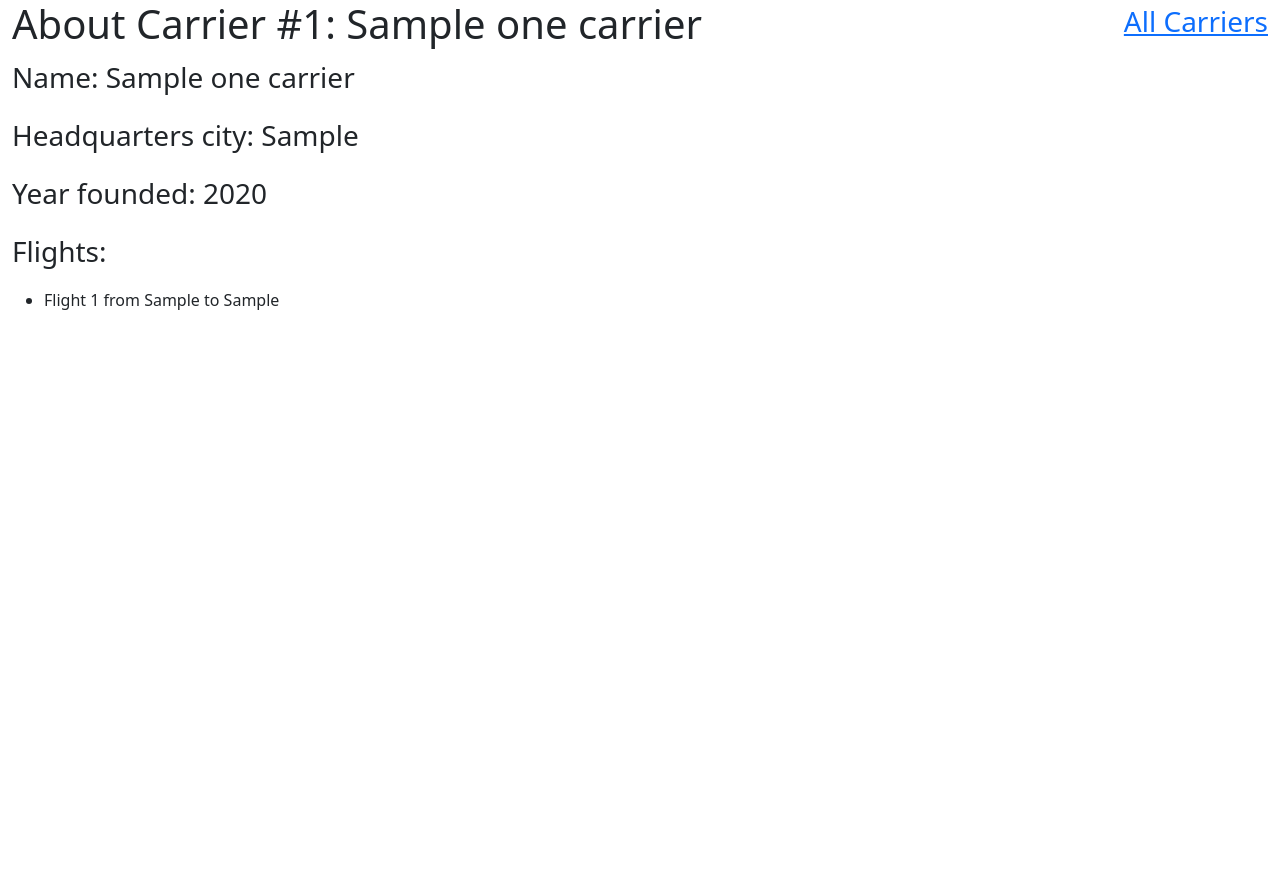
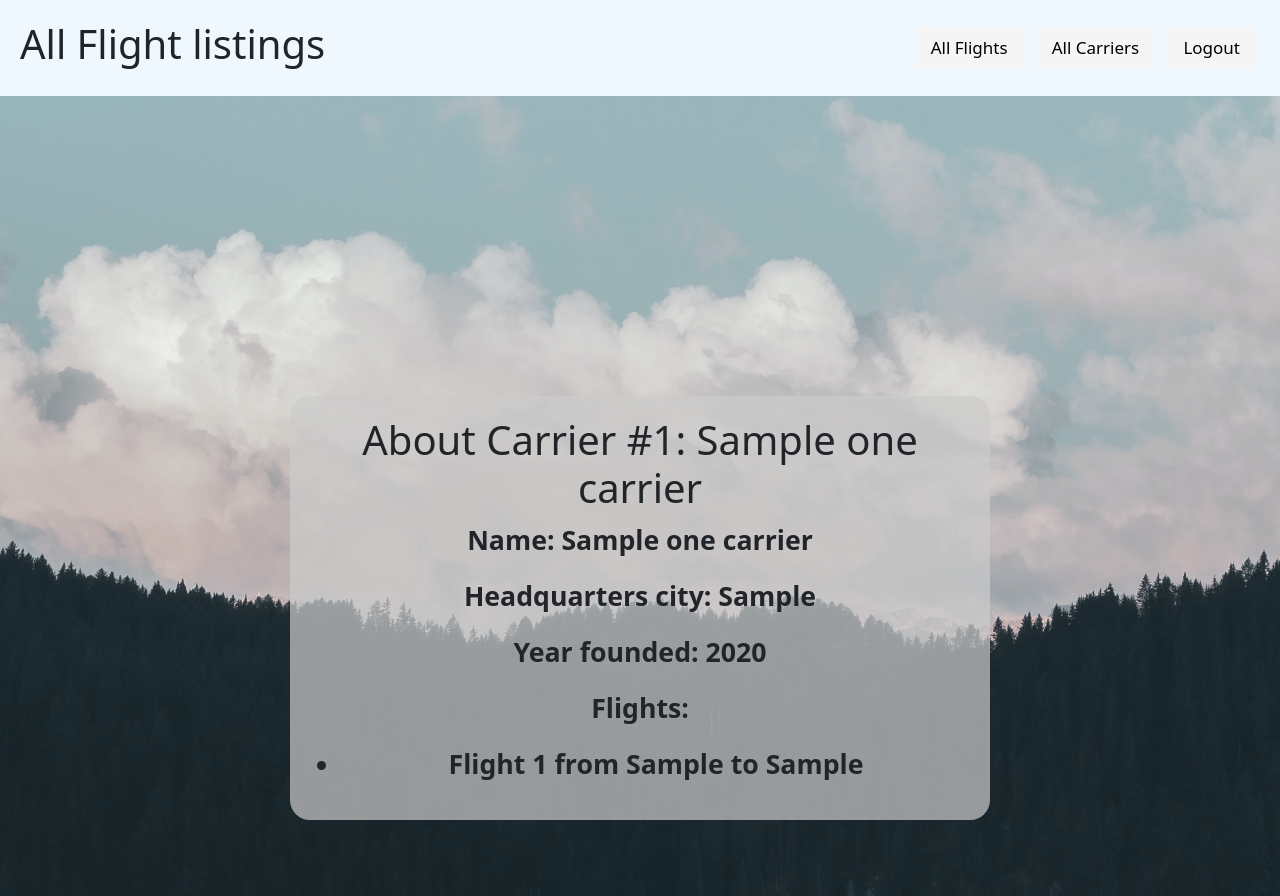
Before and after one commit to afelixj89/GroupProject, a Flask app: template flask_app/templates/view_carrier.html in a window 1280 px wide. Before the commit the page ends 310 px from the top, so only its background shows below. Run offline with Flask 2, Linux system fonts and the light colour scheme; the template is opened without the code that fills it: most values are stand-ins (such as "Sample title", 1, 10 or a date in 2020).

Commit message:
Completed View Flight/Carrier html pages

```diff
--- a/flask_app/static/css/style.css
+++ b/flask_app/static/css/style.css
@@ -125,3 +125,26 @@ legend {
 .display {
     padding: 20px;
 }
+
+.flight_content {
+    text-align: center;
+    width: 650px;
+    margin: 300px auto;
+    padding: 20px;
+    border-radius: 20px;
+    background: rgba(204, 204, 204, 0.7);
+}
+
+.carrier_content {
+    text-align: center;
+    width: 700px;
+    margin: 300px auto;
+    padding: 20px;
+    border-radius: 20px;
+    background: rgba(204, 204, 204, 0.7);
+}
+
+.target_info {
+    font-weight: bold;
+    font-size: 20pt;
+}
--- a/flask_app/templates/all_carriers.html
+++ b/flask_app/templates/all_carriers.html
@@ -13,8 +13,7 @@
     <div class="banner">
         <h1 class="banner_title">All Flight listings</h1>
         <div class="navButons">
-            <a href="">My Flights</a>
-            <a href="">All Carriers</a>
+            <a href="">All Flights</a>
             <a href="/">Logout</a>
         </div>
     </div>
--- a/flask_app/templates/view_carrier.html
+++ b/flask_app/templates/view_carrier.html
@@ -4,25 +4,28 @@
     <meta charset="UTF-8">
     <meta http-equiv="X-UA-Compatible" content="IE=edge">
     <meta name="viewport" content="width=device-width, initial-scale=1.0">
-    <link href="https://cdn.jsdelivr.net/npm/bootstrap@5.1.3/dist/css/bootstrap.min.css" rel="stylesheet" integrity="sha384-1BmE4kWBq78iYhFldvKuhfTAU6auU8tT94WrHftjDbrCEXSU1oBoqyl2QvZ6jIW3" crossorigin="anonymous">
     <title>View a Carrier</title>
+    <!-- <link rel="stylesheet" href="{{url_for('static', filename='css/styles.css')}}"> For Flask Use when set up. -->
+    <link rel="stylesheet" href="../static/css/style.css"> <!--For HTML setup without flask use-->
+    <link href="https://cdn.jsdelivr.net/npm/bootstrap@5.2.0-beta1/dist/css/bootstrap.min.css" rel="stylesheet" integrity="sha384-0evHe/X+R7YkIZDRvuzKMRqM+OrBnVFBL6DOitfPri4tjfHxaWutUpFmBp4vmVor" crossorigin="anonymous">
 </head>
 <body>
-    <div class="container-fluid">
-        <div class="row">
-            <div class="col-9">
-                <h1> About Carrier #{{ one_carrier.id }}: {{ one_carrier.name }}</h1>
-            </div>
-            <div class="col text-end fs-3">
-                <a href="/carriers"> All Carriers</a>
+    <div class="banner">
+        <h1 class="banner_title">All Flight listings</h1>
+        <div class="navButons">
+            <a href="">All Flights</a>
+            <a href="">All Carriers</a>
+            <a href="/">Logout</a>
         </div>
     </div>
-        <!-- Fill in info from database below-->
-        <p class ="fs-3">Name: {{ one_carrier.name }} </p>
-        <p class ="fs-3">Headquarters city: {{ one_carrier.hq_city }} </p>
-        <p class ="fs-3">Year founded: {{ one_carrier.year_founded }} </p>
-        <p class ="fs-3">Flights:</p>
-        <ul>
+    <div class="bg_image image1">
+        <div class="carrier_content">
+            <h1> About Carrier #{{ one_carrier.id }}: {{ one_carrier.name }}</h1>
+            <p class ="target_info">Name: {{ one_carrier.name }} </p>
+            <p class ="target_info">Headquarters city: {{ one_carrier.hq_city }} </p>
+            <p class ="target_info">Year founded: {{ one_carrier.year_founded }} </p>
+            <p class ="target_info">Flights:</p>
+            <ul class="target_info">
                 {% if one_carrier.flights| length > 0 %}
                     {% for flight in one_carrier.flights %}
                         <li> Flight {{ flight.number }} from {{ flight.starting_city }}  to {{ flight.ending_city }}</li>
@@ -32,5 +35,6 @@
                 {% endif %}
             </ul>
         </div>
+    </div>
 </body>
 </html>
```
Also changed, not shown: flask_app/templates/view_flight.html (+18 -14 lines). Lines whose indentation alone changed are shown as unchanged.
